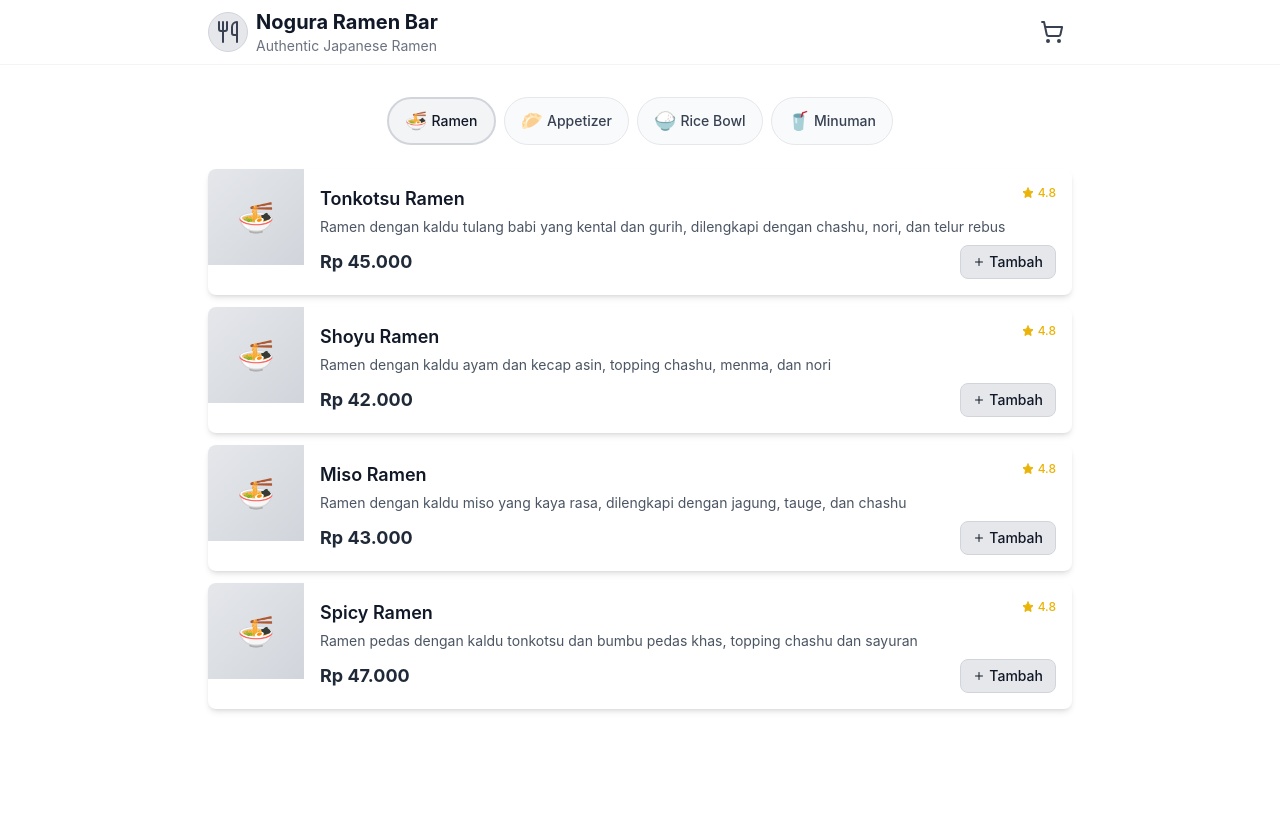
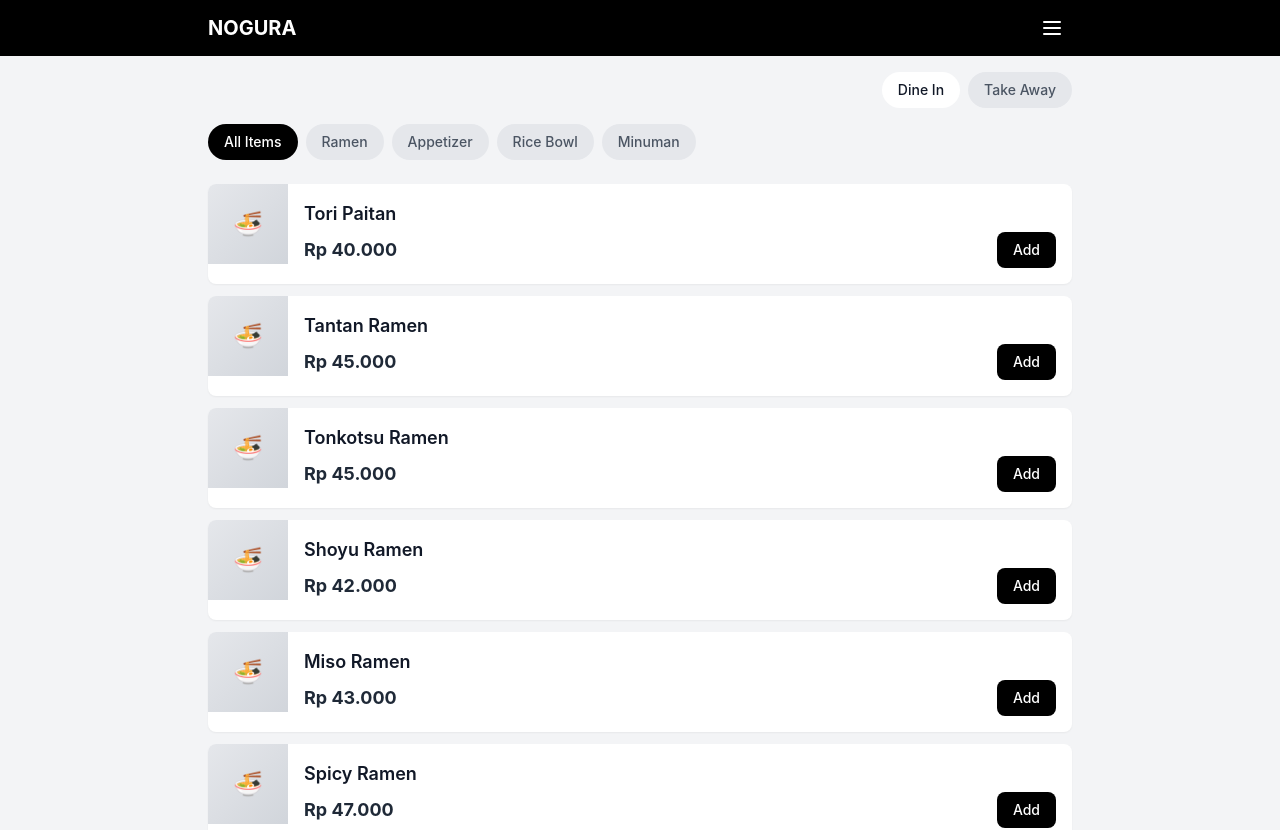
Before and after one commit to noguraofficial/menu, a Next.js app: page / in a window 1280 px wide. Shown: the top 830 px of the page. Built offline with nearby package versions, Linux system fonts and the light colour scheme.

Commit message:
Implement new design matching reference - black header, order type buttons, quantity controls, cart summary footer, and updated menu items

```diff
--- a/app/layout.tsx
+++ b/app/layout.tsx
@@ -1,6 +1,7 @@
 import type { Metadata } from 'next'
 import './globals.css'
 import Header from '@/components/Header'
+import CartSummary from '@/components/CartSummary'
 import { CartProvider } from '@/context/CartContext'
 
 export const metadata: Metadata = {
@@ -21,9 +22,10 @@ export default function RootLayout({
       <body className="bg-white min-h-screen">
         <CartProvider>
           <Header />
-          <main className="pb-16">
+          <main className="pb-20">
             {children}
           </main>
+          <CartSummary />
         </CartProvider>
       </body>
     </html>
--- /dev/null
+++ b/components/CartSummary.tsx
@@ -0,0 +1,32 @@
+'use client'
+
+import { useCart } from '@/context/CartContext'
+import { formatCurrency } from '@/utils/format'
+import Link from 'next/link'
+
+export default function CartSummary() {
+  const { state } = useCart()
+
+  const totalItems = state.items.reduce((total, item) => total + item.quantity, 0)
+
+  if (totalItems === 0) {
+    return null
+  }
+
+  return (
+    <div className="fixed bottom-0 left-0 right-0 bg-black text-white p-4 z-40">
+      <div className="max-w-4xl mx-auto flex justify-between items-center">
+        <div>
+          <p className="text-sm text-gray-300">Total ({totalItems} items)</p>
+          <p className="text-xl font-bold">{formatCurrency(state.total)}</p>
+        </div>
+        <Link
+          href="/checkout"
+          className="bg-white text-black px-6 py-3 rounded-lg font-medium hover:bg-gray-100 transition-colors"
+        >
+          View Cart
+        </Link>
+      </div>
+    </div>
+  )
+}
--- a/components/Header.tsx
+++ b/components/Header.tsx
@@ -1,51 +1,29 @@
 'use client'
 
 import { useState } from 'react'
-import Link from 'next/link'
-import { ShoppingCart, Menu, X, Home, Utensils } from 'lucide-react'
-import { useCart } from '@/context/CartContext'
-import CartDrawer from './CartDrawer'
+import { Menu } from 'lucide-react'
 
 export default function Header() {
   const [isMenuOpen, setIsMenuOpen] = useState(false)
-  const [isCartOpen, setIsCartOpen] = useState(false)
-  const { state } = useCart()
-
-  const cartItemCount = state.items.reduce((total, item) => total + item.quantity, 0)
 
   return (
-    <>
-        <header className="bg-white border-b border-gray-100 sticky top-0 z-50">
+    <header className="bg-black text-white sticky top-0 z-50">
       <div className="max-w-4xl mx-auto px-4">
-          <div className="flex justify-between items-center h-14 md:h-16">
-            {/* Logo - Responsive */}
-            <Link href="/" className="flex items-center space-x-2">
-              <div className="w-8 h-8 md:w-10 md:h-10 bg-gray-200 rounded-full flex items-center justify-center border border-gray-300">
-                <Utensils className="w-4 h-4 md:w-6 md:h-6 text-gray-700" />
+        <div className="flex justify-between items-center h-14">
+          {/* Logo */}
+          <div className="flex items-center">
+            <h1 className="text-xl font-bold">NOGURA</h1>
           </div>
-              <div>
-                <h1 className="text-lg md:text-xl font-bold text-gray-900">Nogura Ramen Bar</h1>
-                <p className="text-xs md:text-sm text-gray-500">Authentic Japanese Ramen</p>
-              </div>
-            </Link>
 
-            {/* Cart Button - Responsive */}
+          {/* Hamburger Menu */}
           <button
-              onClick={() => setIsCartOpen(true)}
-              className="relative p-2 text-gray-700 hover:text-gray-900 transition-colors"
+            onClick={() => setIsMenuOpen(!isMenuOpen)}
+            className="p-2 text-white hover:text-gray-300 transition-colors"
           >
-              <ShoppingCart className="w-6 h-6" />
-              {cartItemCount > 0 && (
-                    <span className="absolute -top-1 -right-1 bg-gray-200 text-gray-700 text-xs rounded-full h-5 w-5 flex items-center justify-center border border-gray-300">
-                  {cartItemCount}
-                </span>
-              )}
+            <Menu className="w-6 h-6" />
           </button>
         </div>
       </div>
     </header>
-
-      <CartDrawer isOpen={isCartOpen} onClose={() => setIsCartOpen(false)} />
-    </>
   )
 }
--- a/components/MenuSection.tsx
+++ b/components/MenuSection.tsx
@@ -1,94 +1,155 @@
 'use client'
 
 import { useState } from 'react'
-import { Plus, Star } from 'lucide-react'
+import { Plus, Minus, Star } from 'lucide-react'
 import { useCart } from '@/context/CartContext'
 import { menuItems, menuCategories } from '@/data/menu'
 import { formatCurrency } from '@/utils/format'
 
 export default function MenuSection() {
-  const [activeCategory, setActiveCategory] = useState('ramen')
-  const { dispatch } = useCart()
+  const [activeCategory, setActiveCategory] = useState('all')
+  const [orderType, setOrderType] = useState('dine-in')
+  const { state, dispatch } = useCart()
 
-  const filteredItems = menuItems.filter(item => item.category === activeCategory)
+  const filteredItems = activeCategory === 'all'
+    ? menuItems
+    : menuItems.filter(item => item.category === activeCategory)
 
   const handleAddToCart = (item: typeof menuItems[0]) => {
     dispatch({ type: 'ADD_ITEM', payload: item })
   }
 
+  const handleQuantityChange = (id: string, quantity: number) => {
+    if (quantity < 1) {
+      dispatch({ type: 'REMOVE_ITEM', payload: id })
+    } else {
+      dispatch({ type: 'UPDATE_ITEM_QUANTITY', payload: { id, quantity } })
+    }
+  }
+
+  const getItemQuantity = (id: string) => {
+    const item = state.items.find(item => item.id === id)
+    return item ? item.quantity : 0
+  }
+
   return (
-    <section id="menu" className="py-8 bg-white">
+    <section id="menu" className="py-4 bg-gray-100 min-h-screen">
       <div className="max-w-4xl mx-auto px-4">
 
-        {/* Category Tabs - Responsive */}
-        <div className="flex flex-wrap justify-center gap-2 mb-6">
+        {/* Order Type Buttons */}
+        <div className="flex justify-end gap-2 mb-4">
+          <button
+            onClick={() => setOrderType('dine-in')}
+            className={`px-4 py-2 rounded-full text-sm font-medium transition-all ${
+              orderType === 'dine-in'
+                ? 'bg-white text-gray-900'
+                : 'bg-gray-200 text-gray-600'
+            }`}
+          >
+            Dine In
+          </button>
+          <button
+            onClick={() => setOrderType('take-away')}
+            className={`px-4 py-2 rounded-full text-sm font-medium transition-all ${
+              orderType === 'take-away'
+                ? 'bg-white text-gray-900'
+                : 'bg-gray-200 text-gray-600'
+            }`}
+          >
+            Take Away
+          </button>
+        </div>
+
+        {/* Category Tabs */}
+        <div className="flex gap-2 mb-6">
+          <button
+            onClick={() => setActiveCategory('all')}
+            className={`px-4 py-2 rounded-full text-sm font-medium transition-all ${
+              activeCategory === 'all'
+                ? 'bg-black text-white'
+                : 'bg-gray-200 text-gray-600'
+            }`}
+          >
+            All Items
+          </button>
           {menuCategories.map((category) => (
             <button
               key={category.id}
               onClick={() => setActiveCategory(category.id)}
-              className={`flex items-center space-x-1 px-4 py-2 rounded-full text-sm font-medium transition-all ${
+              className={`px-4 py-2 rounded-full text-sm font-medium transition-all ${
                 activeCategory === category.id
-                  ? 'bg-gray-100 text-gray-900 border-2 border-gray-300'
-                  : 'bg-gray-50 text-gray-700 hover:bg-gray-100 border border-gray-200'
+                  ? 'bg-black text-white'
+                  : 'bg-gray-200 text-gray-600'
               }`}
             >
-              <span className="text-lg">{category.icon}</span>
-              <span>{category.name}</span>
+              {category.name}
             </button>
           ))}
         </div>
 
-        {/* Menu Items List - Compact */}
+        {/* Menu Items List */}
         <div className="space-y-3">
-          {filteredItems.map((item) => (
+          {filteredItems.map((item) => {
+            const quantity = getItemQuantity(item.id)
+            return (
               <div
                 key={item.id}
-              className="bg-white rounded-lg shadow-md hover:shadow-lg transition-shadow duration-300 overflow-hidden"
+                className="bg-white rounded-lg shadow-sm overflow-hidden"
               >
                 <div className="flex">
-                {/* Thumbnail Image - Compact */}
-                <div className="w-20 h-20 md:w-24 md:h-24 bg-gradient-to-br from-gray-200 to-gray-300 flex items-center justify-center flex-shrink-0">
+                  {/* Thumbnail Image */}
+                  <div className="w-20 h-20 bg-gradient-to-br from-gray-200 to-gray-300 flex items-center justify-center flex-shrink-0">
                     <div className="text-center text-gray-500">
-                    <div className="text-2xl md:text-3xl">🍜</div>
+                      <div className="text-2xl">🍜</div>
                     </div>
                   </div>
 
-                {/* Content - Compact List */}
-                <div className="flex-1 p-3 md:p-4">
+                  {/* Content */}
+                  <div className="flex-1 p-4">
                     <div className="flex justify-between items-start mb-1">
-                    <h3 className="text-base md:text-lg font-semibold text-gray-900 flex-1 pr-2">{item.name}</h3>
-                    <div className="flex items-center space-x-1 text-yellow-500">
-                      <Star className="w-3 h-3 fill-current" />
-                      <span className="text-xs font-medium">4.8</span>
-                    </div>
+                      <h3 className="text-lg font-semibold text-gray-900 flex-1 pr-2">{item.name}</h3>
                     </div>
 
-                  <p className="text-gray-600 mb-2 text-xs md:text-sm leading-relaxed line-clamp-2">
-                    {item.description}
-                  </p>
-
                     <div className="flex justify-between items-center">
-                    <span className="text-base md:text-lg font-bold text-gray-800">
+                      <span className="text-lg font-bold text-gray-800">
                         {formatCurrency(item.price)}
                       </span>
 
+                      {quantity > 0 ? (
+                        <div className="flex items-center space-x-2">
+                          <button
+                            onClick={() => handleQuantityChange(item.id, quantity - 1)}
+                            className="w-8 h-8 rounded-full bg-gray-200 flex items-center justify-center hover:bg-gray-300 transition-colors"
+                          >
+                            <Minus className="w-4 h-4 text-gray-700" />
+                          </button>
+                          <span className="w-6 text-center font-medium">{quantity}</span>
+                          <button
+                            onClick={() => handleQuantityChange(item.id, quantity + 1)}
+                            className="w-8 h-8 rounded-full bg-gray-200 flex items-center justify-center hover:bg-gray-300 transition-colors"
+                          >
+                            <Plus className="w-4 h-4 text-gray-700" />
+                          </button>
+                        </div>
+                      ) : (
                         <button
                           onClick={() => handleAddToCart(item)}
                           disabled={!item.isAvailable}
-                      className={`flex items-center space-x-1 px-3 py-1.5 rounded-lg text-xs md:text-sm font-medium transition-colors ${
+                          className={`px-4 py-2 rounded-lg text-sm font-medium transition-colors ${
                             item.isAvailable
-                        ? 'bg-gray-200 text-gray-900 hover:bg-gray-300 border border-gray-300'
-                        : 'bg-gray-100 text-gray-400 cursor-not-allowed border border-gray-200'
+                              ? 'bg-black text-white hover:bg-gray-800'
+                              : 'bg-gray-300 text-gray-500 cursor-not-allowed'
                           }`}
                         >
-                      <Plus className="w-3 h-3" />
-                      <span>{item.isAvailable ? 'Tambah' : 'Habis'}</span>
+                          Add
                         </button>
+                      )}
                     </div>
                   </div>
                 </div>
               </div>
-          ))}
+            )
+          })}
         </div>
 
         {/* Empty State */}
--- a/data/menu.ts
+++ b/data/menu.ts
@@ -2,6 +2,24 @@ import { MenuItem } from '@/context/CartContext'
 
 export const menuItems: MenuItem[] = [
   // Ramen
+  {
+    id: 'tori-paitan',
+    name: 'Tori Paitan',
+    description: 'Ramen dengan kaldu ayam yang kental dan creamy, dilengkapi dengan chashu, nori, dan telur rebus',
+    price: 40000,
+    image: '/images/tori-paitan.jpg',
+    category: 'ramen',
+    isAvailable: true
+  },
+  {
+    id: 'tantan-ramen',
+    name: 'Tantan Ramen',
+    description: 'Ramen pedas dengan kaldu ayam dan bumbu tantan, topping chashu, sayuran, dan biji wijen',
+    price: 45000,
+    image: '/images/tantan-ramen.jpg',
+    category: 'ramen',
+    isAvailable: true
+  },
   {
     id: 'tonkotsu-ramen',
     name: 'Tonkotsu Ramen',
```
Lines whose indentation alone changed are shown as unchanged.
